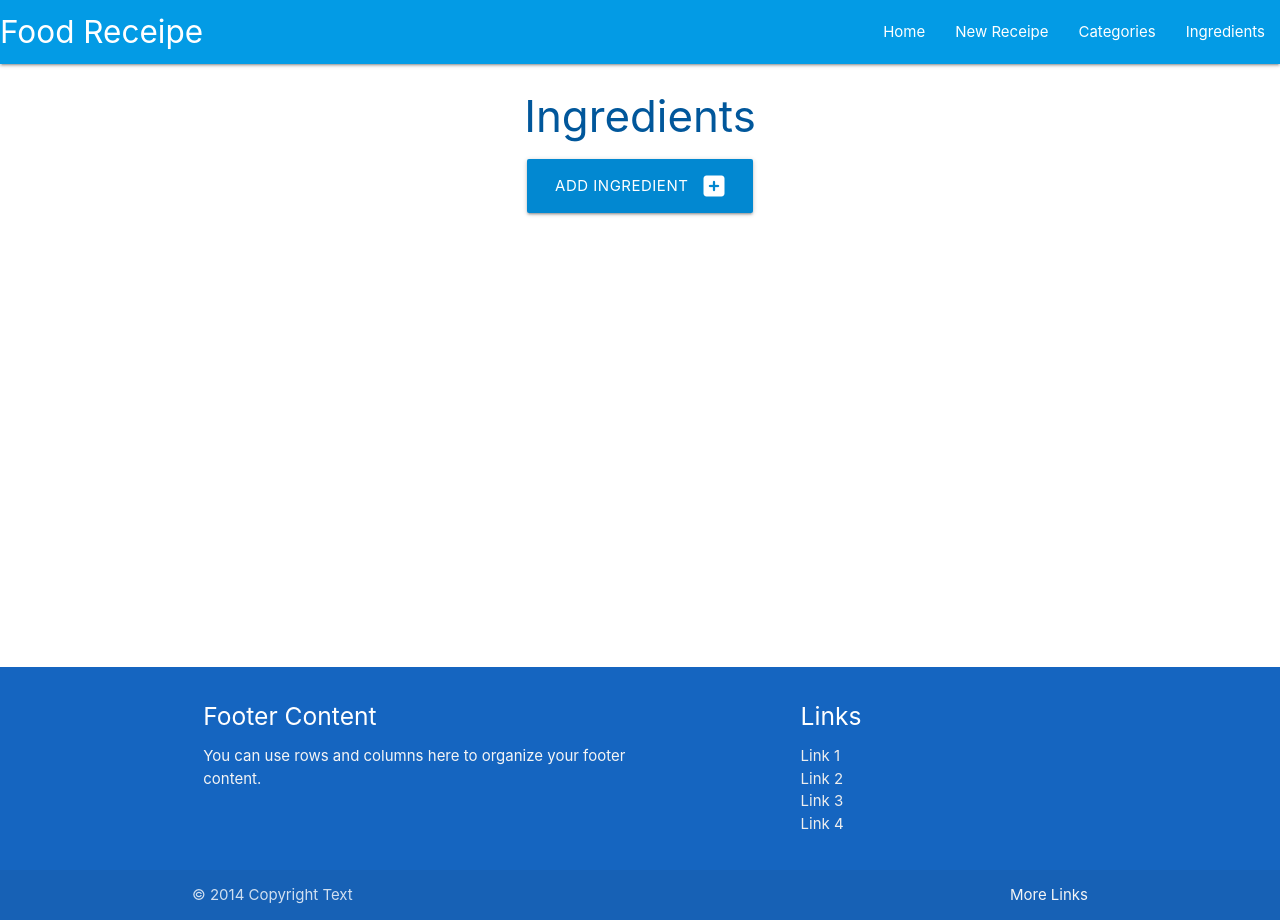
After one commit to Mark-Assessment/f-gama-foodrecipe-m3-2, a Flask app: page /ingredients in a window 1280 px wide. The commit adds this page. Run offline with Flask 3, Linux system fonts and the light colour scheme.

Commit message:
Add frontend for ingredients page

```diff
--- a/foodreceipe/routes.py
+++ b/foodreceipe/routes.py
@@ -16,3 +16,13 @@ def categories():
 @app.route("/add_category", methods=["GET", "POST"])
 def add_category():
    return render_template("add_category.html")
+
+
+@app.route("/ingredients")
+def ingredients():
+    return render_template("ingredients.html")
+
+
+@app.route("/add_ingredients", methods=["GET", "POST"])
+def add_ingredients():
+   return render_template("add_ingredients.html")
--- /dev/null
+++ b/foodreceipe/templates/add_ingredients.html
@@ -0,0 +1,6 @@
+{% extends "base.html" %}
+{% block content %}
+
+<h3 class="light-blue-text text-darken-4 center-align">Add ingredient</h3>
+
+{% endblock %}
--- a/foodreceipe/templates/base.html
+++ b/foodreceipe/templates/base.html
@@ -21,7 +21,7 @@
                 <li><a href="{{ url_for('home') }}">Home</a></li>
                 <li><a href="">New Receipe</a></li>
                 <li><a href="{{ url_for('categories') }}">Categories</a></li>
-                <li><a href="">Ingredients</a></li>
+                <li><a href="{{ url_for('ingredients') }}">Ingredients</a></li>
               </ul>
             </div>
           </nav>
@@ -30,7 +30,7 @@
             <li><a href="{{ url_for('home') }}">Home</a></li>
             <li><a href="">New Receipe</a></li>
             <li><a href="{{ url_for('categories') }}">Categories</a></li>
-            <li><a href="">Ingredients</a></li>
+            <li><a href="{{ url_for('ingredients') }}">Ingredients</a></li>
           </ul>
     </header>
 
--- /dev/null
+++ b/foodreceipe/templates/ingredients.html
@@ -0,0 +1,14 @@
+{% extends "base.html" %}
+{% block content %}
+
+<h3 class="light-blue-text text-darken-4 center-align">Ingredients</h3>
+
+<div class="row">
+    <div class="col s12 center-align">
+        <a href="{{ url_for('add_category') }}" class="btn-large light-blue darken-2">
+            Add Ingredient <i class="fas fa-plus-square right"></i>
+        </a>
+    </div>
+</div>
+
+{% endblock %}
```
